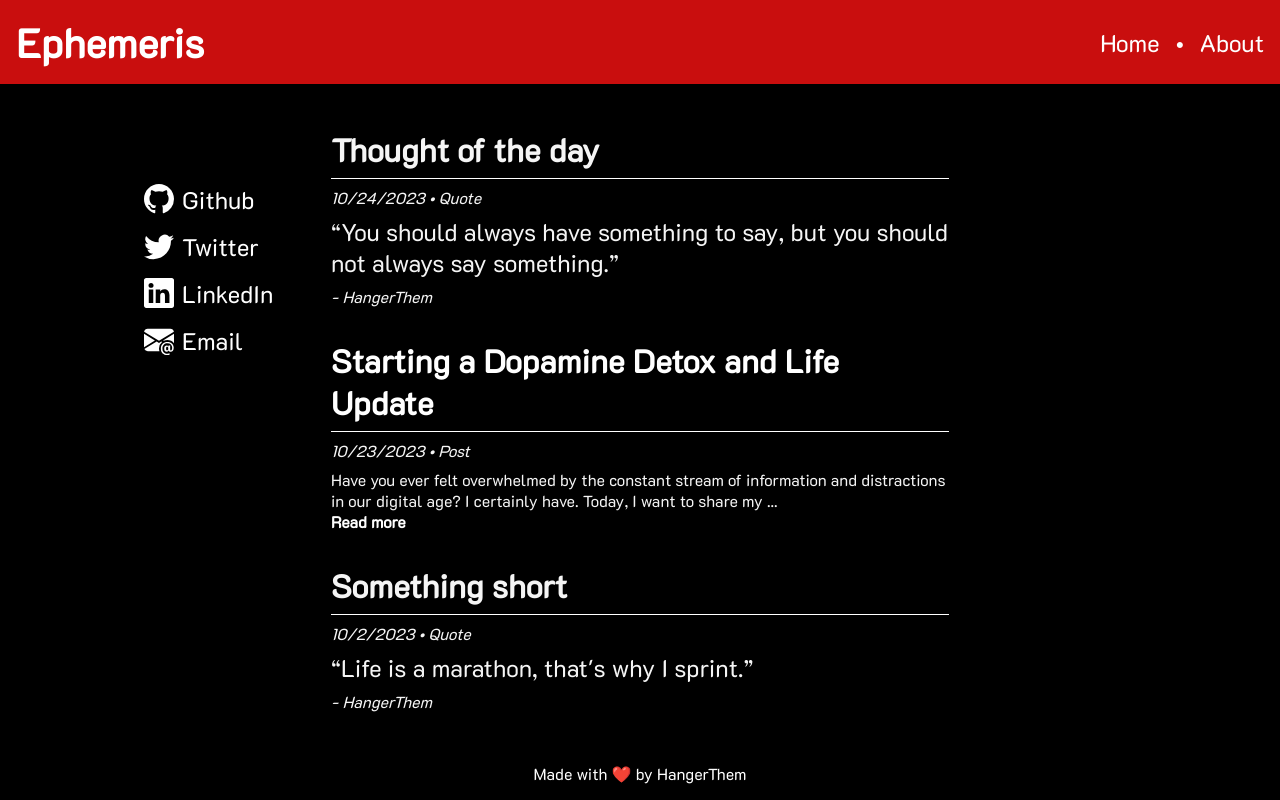
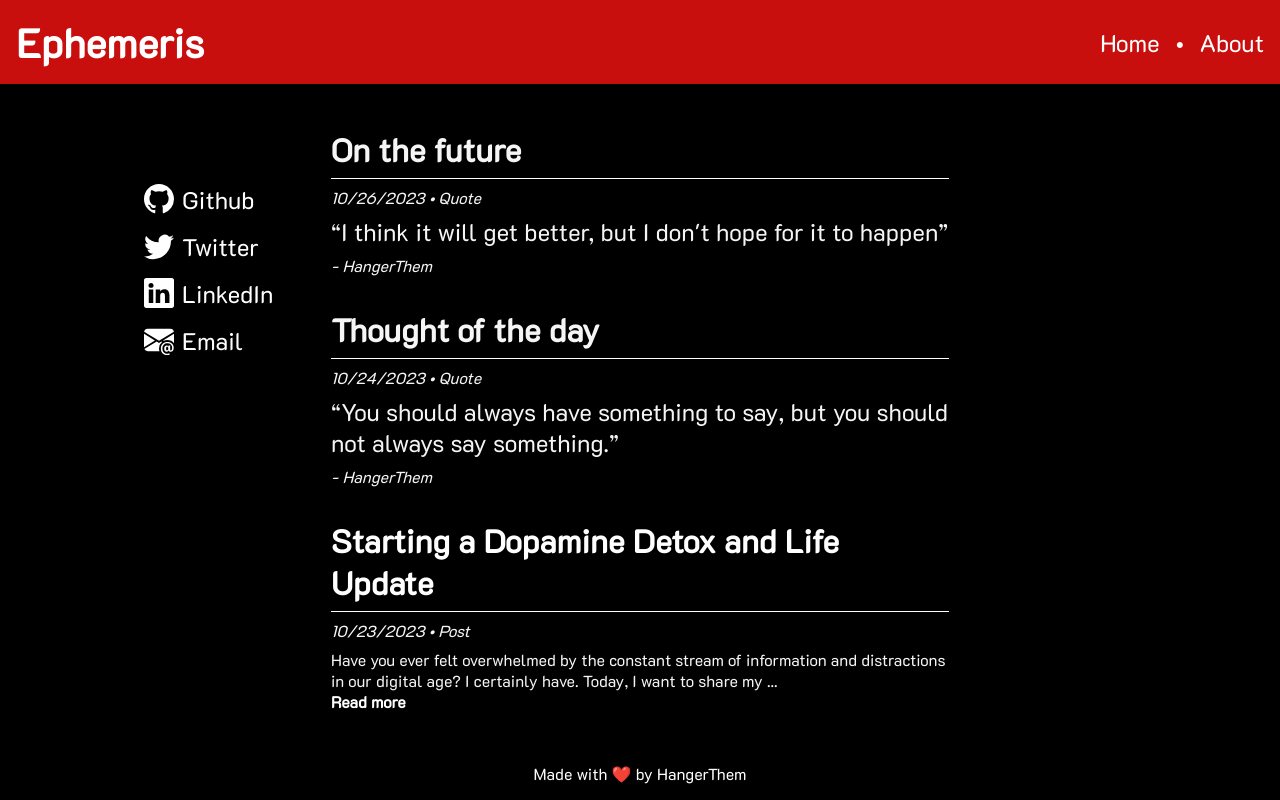
Before and after one commit to HangerThem/blog.hangerthem.com, a Next.js app: page / in a window 1280 px wide. Shown: the top 800 px of the page. Built offline with nearby package versions, Linux system fonts and the light colour scheme.

Commit message:
New quote

```diff
--- a/data/posts.ts
+++ b/data/posts.ts
@@ -209,4 +209,12 @@
       "You should always have something to say, but you should not always say something.",
     author: "HangerThem",
   },
+  {
+    id: 7,
+    date: new Date("2023-10-26"),
+    type: "quote",
+    title: "On the future",
+    content: "I think it will get better, but I don't hope for it to happen",
+    author: "HangerThem",
+  },
 ];
```
